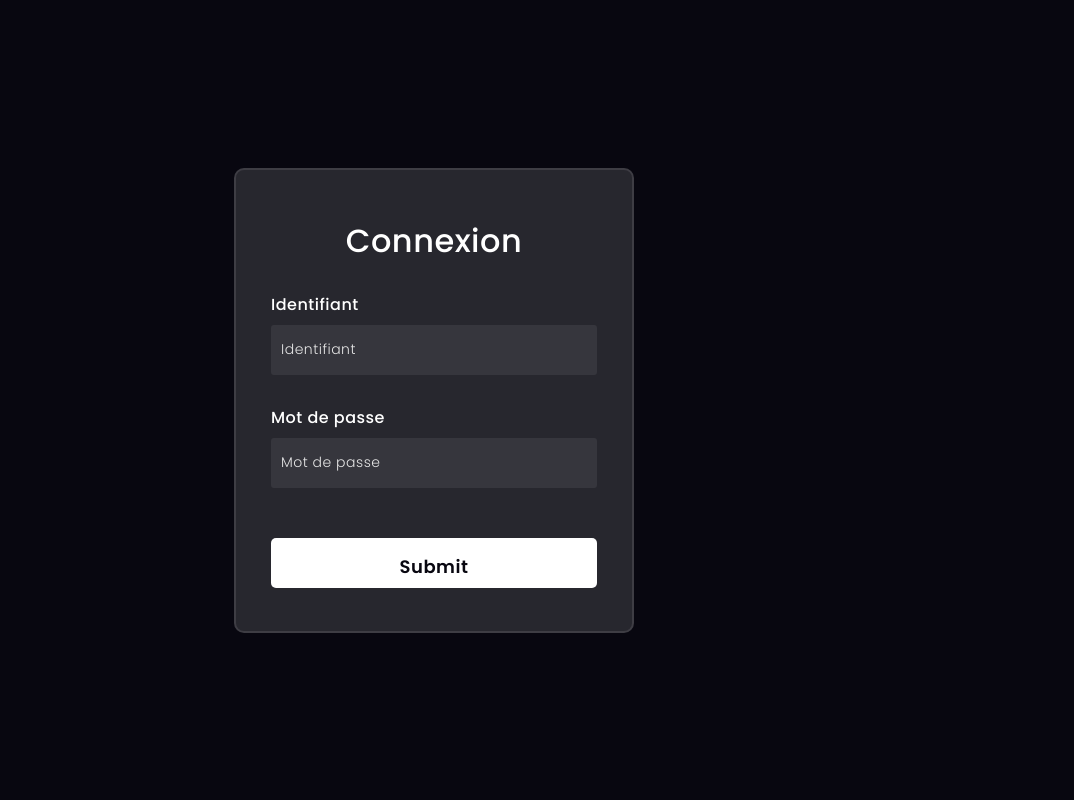
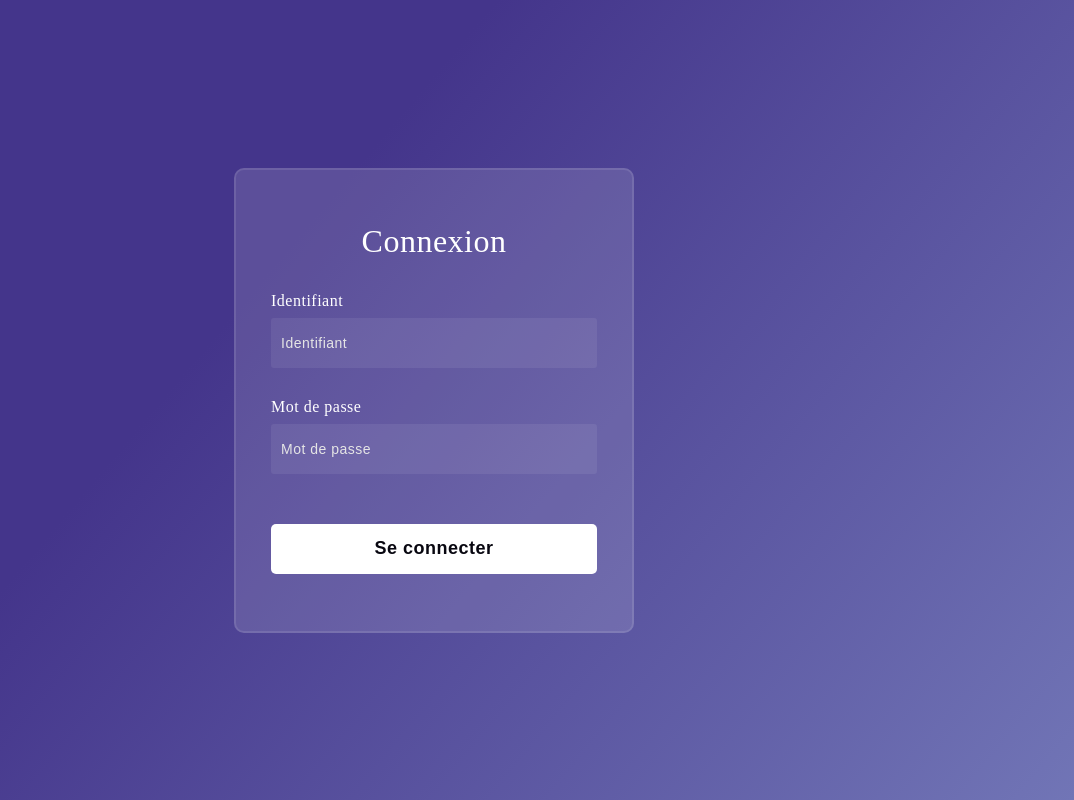
Before and after one commit to NicolasVero/sae401_402_back, a PHP site: page /back/index.php in a window 1280 px wide. Shown: the whole page, without its empty margins (206-1280 px from the left). Run offline with PHP 8.4, Linux system fonts and the light colour scheme; some web fonts are replaced.

Commit message:
ajout style index.php

```diff
--- a/back/index.php
+++ b/back/index.php
@@ -30,7 +30,7 @@
             <label for="password">Mot de passe</label>
             <input type="password" name="password" placeholder="Mot de passe" id="password">
 
-            <input type="submit">
+            <input type="submit" value="Se connecter">
         </form>
     </main>
 </body>
--- a/back/styles/login-style.css
+++ b/back/styles/login-style.css
@@ -1,3 +1,13 @@
+@import url('https://fonts.cdnfonts.com/css/gotham');
+
+:root {
+    --violet: #44358B;
+    --bleu: #7175B6;
+    --jaune: #FBB800;
+    --orange: #F18715;
+    --rouge: #EB5E25;
+}
+
 *, *:before, *:after {
     box-sizing: border-box;
     padding: 0;
@@ -7,7 +17,11 @@
 html, body {
     margin: 0;
     padding: 0;
-    background-color: #080710;
+    font-family: 'Gotham';
+}
+
+form {
+    background-color: red;
 }
 
 #login-form {
@@ -16,6 +30,8 @@ html, body {
     align-items: center;
     height: 100vh;
     width: 100vw;
+    background: rgb(68,53,139);
+background: linear-gradient(130deg, rgba(68,53,139,1) 36%, rgba(113,117,182,1) 100%);
 }
 
 #login-form form {
@@ -28,7 +44,6 @@ html, body {
 }
 
 #login-form form * {
-    font-family: 'Poppins',sans-serif;
     color: #ffffff;
     letter-spacing: 0.5px;
     outline: none;
@@ -70,7 +85,6 @@ html, body {
     width: 100%;
     background-color: #ffffff;
     color: #080710;
-    padding: 15px 0;
     font-size: 18px;
     font-weight: 600;
     border-radius: 5px;
```
Also changed, not shown: back/styles/style.css (line endings or trailing spaces).
